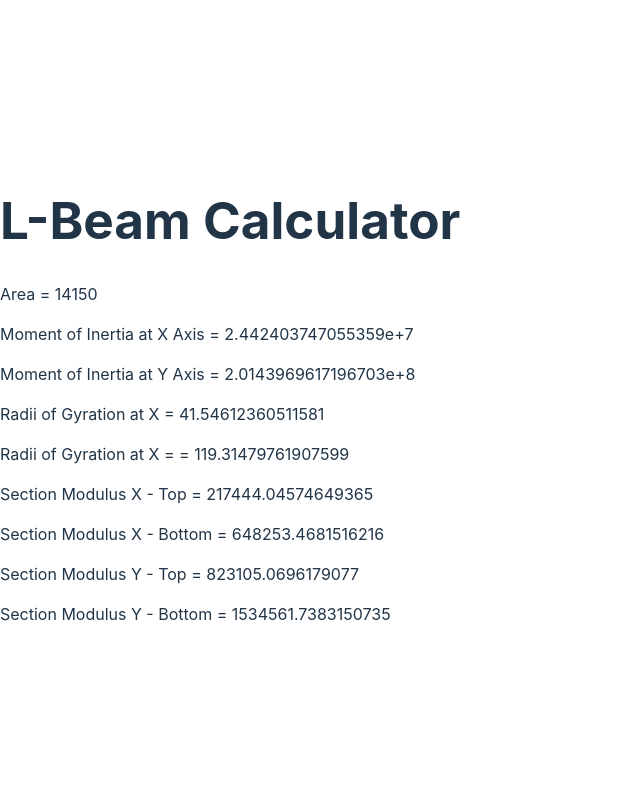
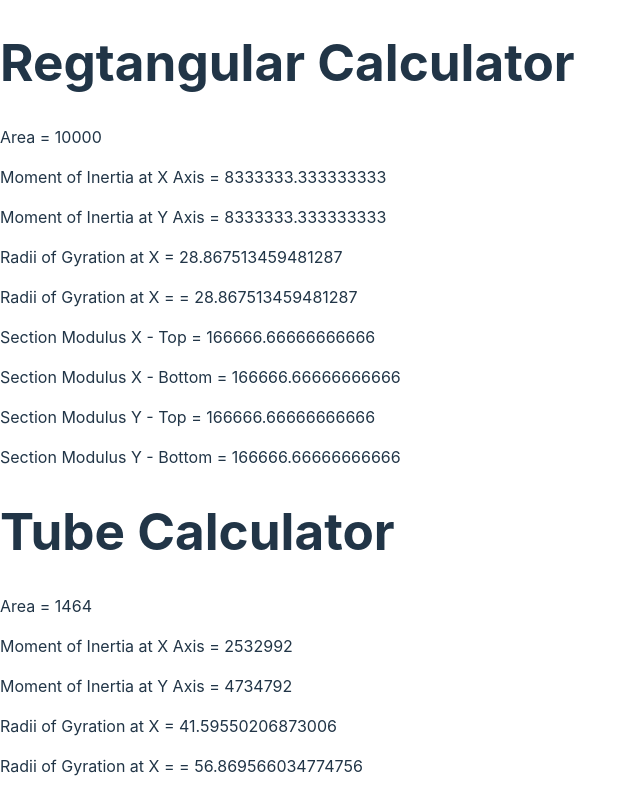
Before and after one commit to ozdilkazim/React-Structural-Engineering-Project, a React (Vite) app: page / in a window 1280 px wide. Shown: the top 797 px of the page, without its empty margins (0-640 px from the left). Built offline with nearby package versions, Linux system fonts and the light colour scheme.

Commit message:
L beam should be checked

```diff
--- a/index.html
+++ b/index.html
@@ -4,7 +4,7 @@
     <meta charset="UTF-8" />
     <link rel="icon" type="image/svg+xml" href="/vite.svg" />
     <meta name="viewport" content="width=device-width, initial-scale=1.0" />
-    <title>Structual Engineering</title>
+    <title>Structural Engineering</title>
   </head>
   <body>
     <div id="root"></div>
--- a/src/App.jsx
+++ b/src/App.jsx
@@ -10,7 +10,7 @@ function App() {
 
   return (
     <>
-      {/* <h1>Regtangular Calculator</h1>
+      <h1>Regtangular Calculator</h1>
       <div className="card">
         <CalcRect h0={100} w0={100}/>
       </div>
@@ -29,10 +29,10 @@ function App() {
       <h1>I-Beam Calculator</h1>
       <div className="card">
         <CalcIBeam  h0={376} tw0={25} wfb0={150} tfb0={38} wft0={250} tft0={38} />
-      </div> */}
+      </div>
       <h1>L-Beam Calculator</h1>
       <div className="card">
-        <CalcLBeam  h0={376} tw0={25} wfb0={150} tfb0={38} wft0={0} tft0={0}  />
+        <CalcLBeam  h0={376} tw0={25} wfb0={150} tfb0={38} />
       </div>
     </>
   )
```
